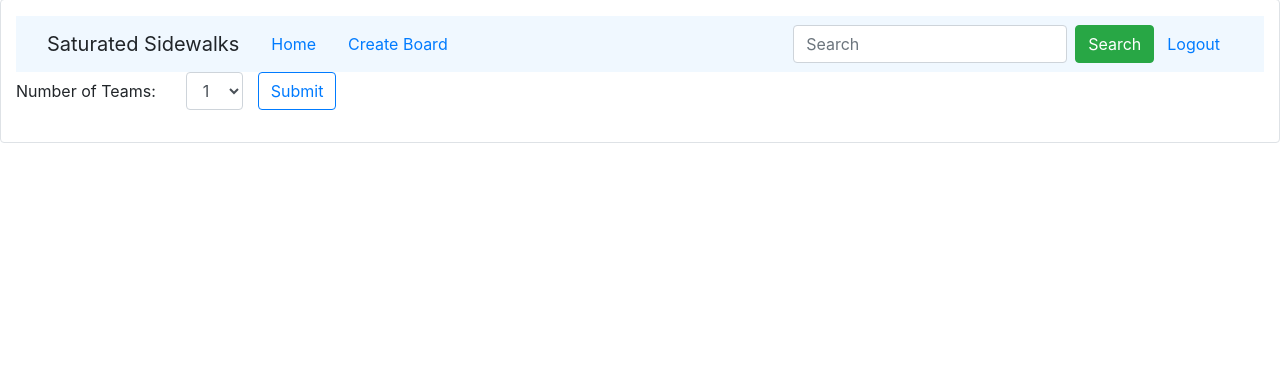
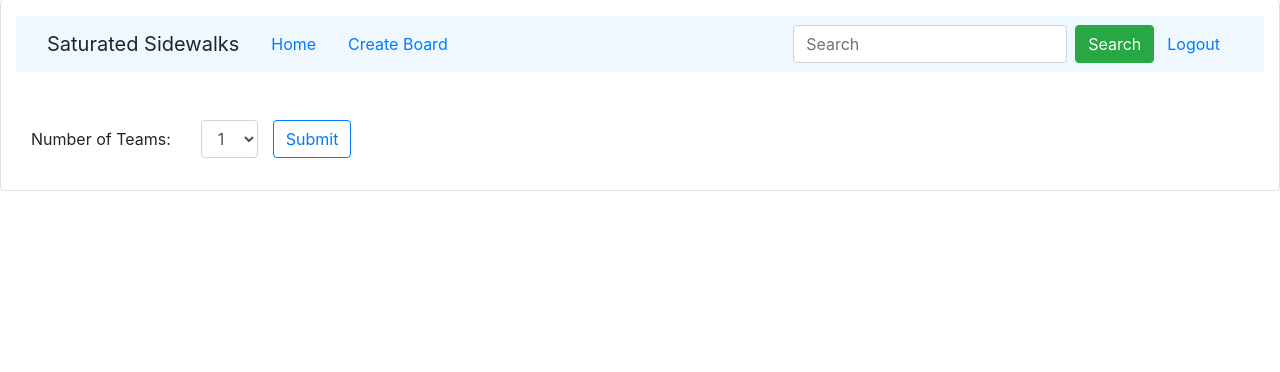
Before and after one commit to phuang00/P02_softdev, a Flask app: template templates/play.html in a window 1280 px wide. Shown: the part 17-389 px from the top of the page. Run offline with Flask 2, Linux system fonts and the light colour scheme; the template is opened without the code that fills it, so the values that code supplies are empty; parts of the project's set-up code (start-up, migrations or seed data) failed here and were passed over; some libraries are stand-ins or nearby versions.

Commit message:
formatted play

```diff
--- a/templates/play.html
+++ b/templates/play.html
@@ -5,6 +5,8 @@ Play Jeopardy!
 {% endblock %}
 
 {% block body %}
+<br><br>
+<div class="container-fluid text-center">
   <form>
     <input type="hidden" name="board_id" value="{{request.args.get('board_id')}}">
     <div class="form-group row">
@@ -23,5 +25,6 @@ Play Jeopardy!
     <div id="numteams">
     </div>
   </form>
+</div>
 
 {% endblock %}
```
Lines whose indentation alone changed are shown as unchanged.
